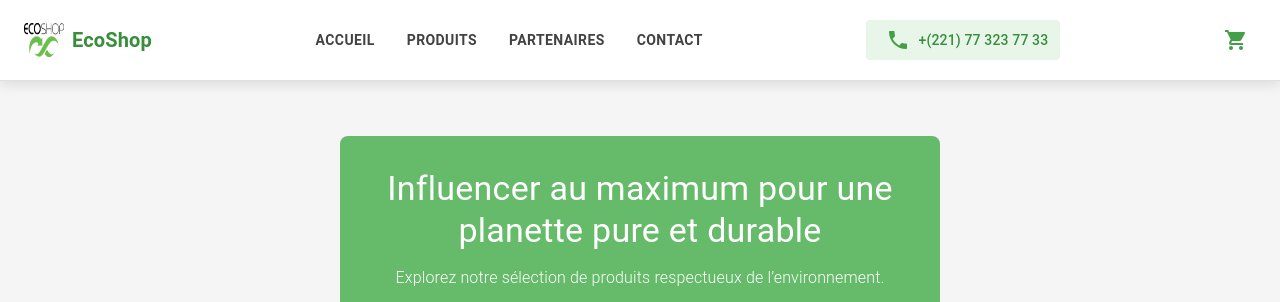
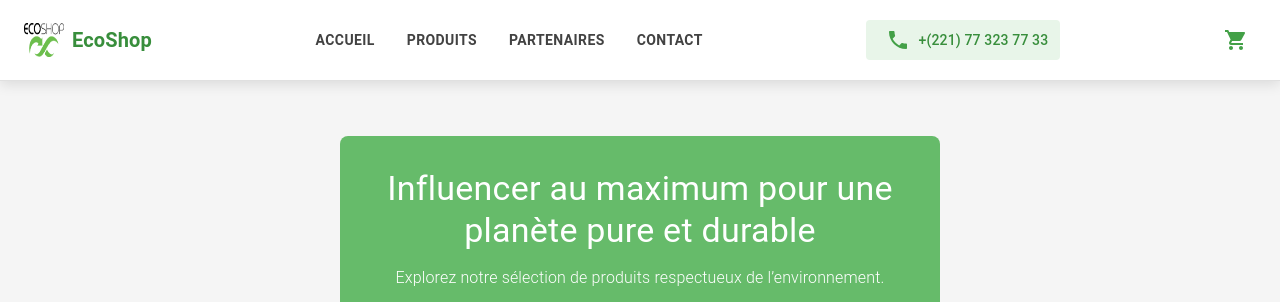
Before and after one commit to touncarameissa/sayna, a React (Create React App) app in the folder ecoshop/: page /contact in a window 1280 px wide. Shown: the top 302 px of the page. Built offline with nearby package versions, Linux system fonts and the light colour scheme.

Commit message:
Update ContactPage.jsx
pour modifier une erreur d'orthographe

```diff
--- a/ecoshop/src/components/ContactPage.jsx
+++ b/ecoshop/src/components/ContactPage.jsx
@@ -39,7 +39,7 @@ const ContactPage = () => {
                 }}
             >
                 <Typography variant="h4" gutterBottom>
-                    Influencer au maximum pour une planette pure et durable
+                    Influencer au maximum pour une planète pure et durable
                 </Typography>
                 <Typography variant="subtitle1" sx={{ fontWeight: 300 }}>
                     Explorez notre sélection de produits respectueux de l’environnement.
```
